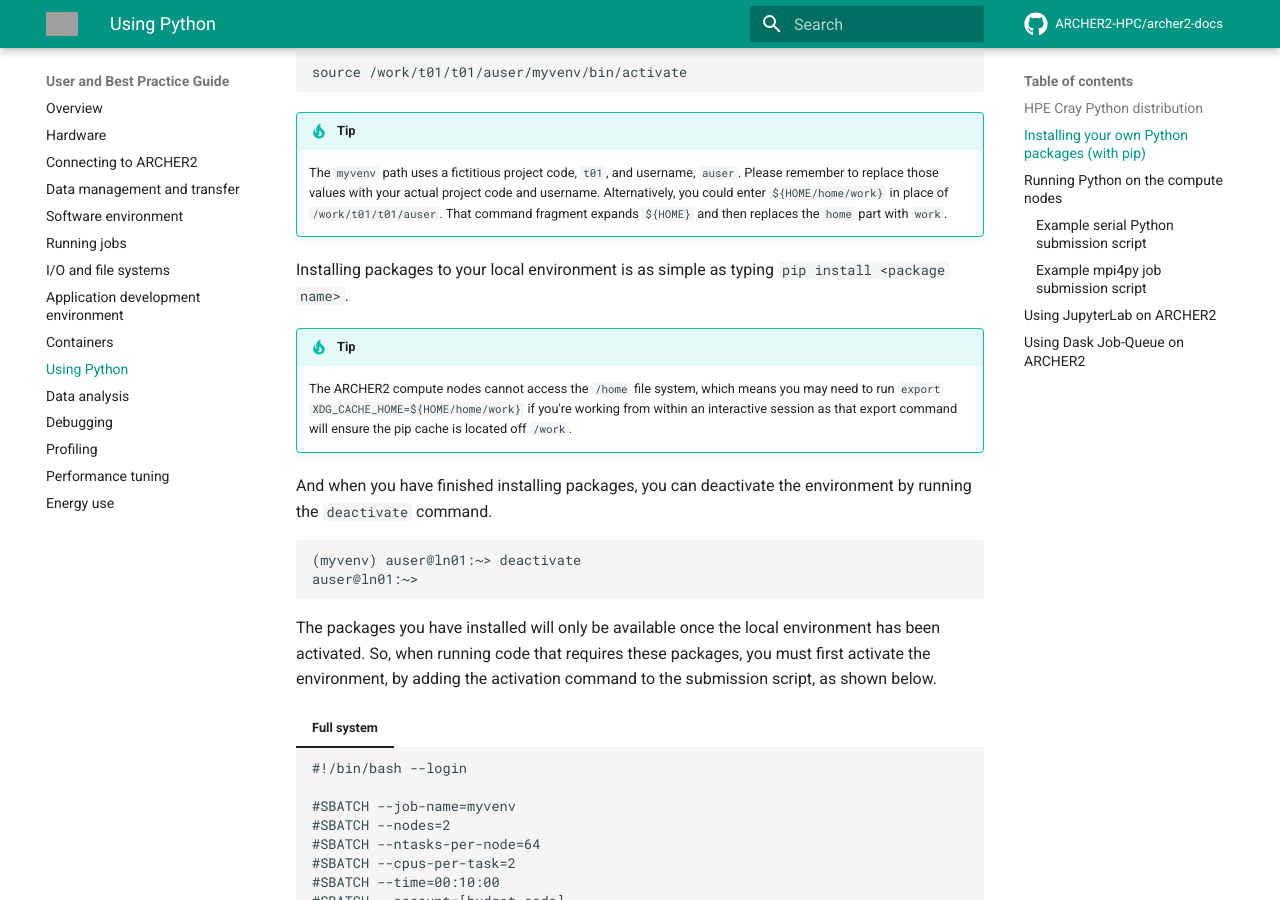
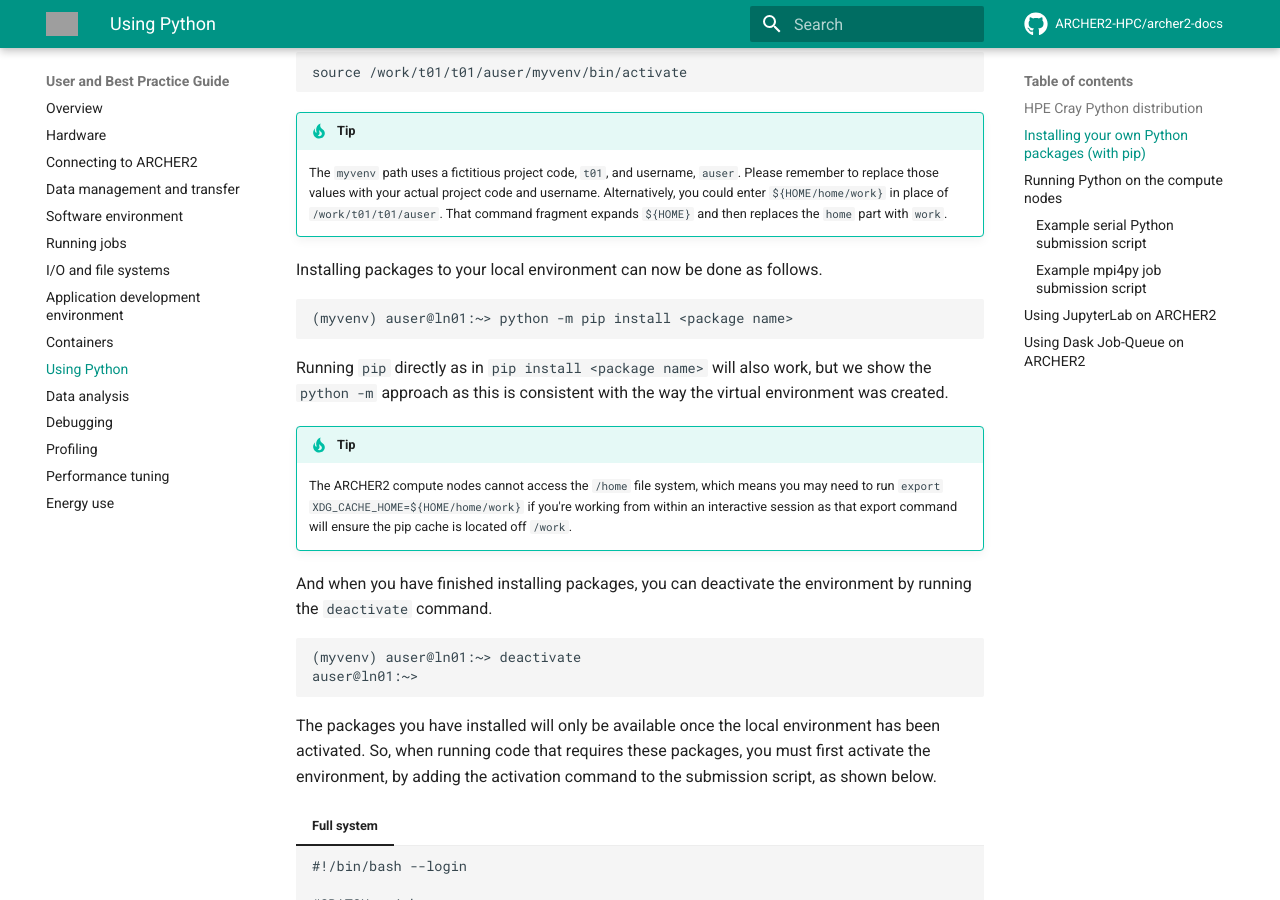
Before and after one commit to ARCHER2-HPC/archer2-docs, an MkDocs documentation site: the page built from docs/user-guide/python.md, in a window 1280 px wide and 900 px high, scrolled down 1811 px. Built offline with MkDocs 1.6.1 and Material for MkDocs 9.7.7, drawn with Linux system fonts in a browser that asks for light colours; comment, search, counter and statistics services are not loaded; grey boxes are pictures that could not be loaded.

Commit message:
Local package install done with python -m pip install.

```diff
--- a/docs/user-guide/python.md
+++ b/docs/user-guide/python.md
@@ -74,7 +74,12 @@ You're now ready to *activate* your environment.
     with your actual project code and username. Alternatively, you could enter `${HOME/home/work}` in place of `/work/t01/t01/auser`.
     That command fragment expands `${HOME}` and then replaces the `home` part with `work`.
 
-Installing packages to your local environment is as simple as typing `pip install <package name>`.
+Installing packages to your local environment can now be done as follows.
+
+    (myvenv) auser@ln01:~> python -m pip install <package name>
+
+Running `pip` directly as in `pip install <package name>` will also work, but we show the `python -m` approach
+as this is consistent with the way the virtual environment was created.
 
 !!! tip
     The ARCHER2 compute nodes cannot access the `/home` file system, which means you may need to run
```
